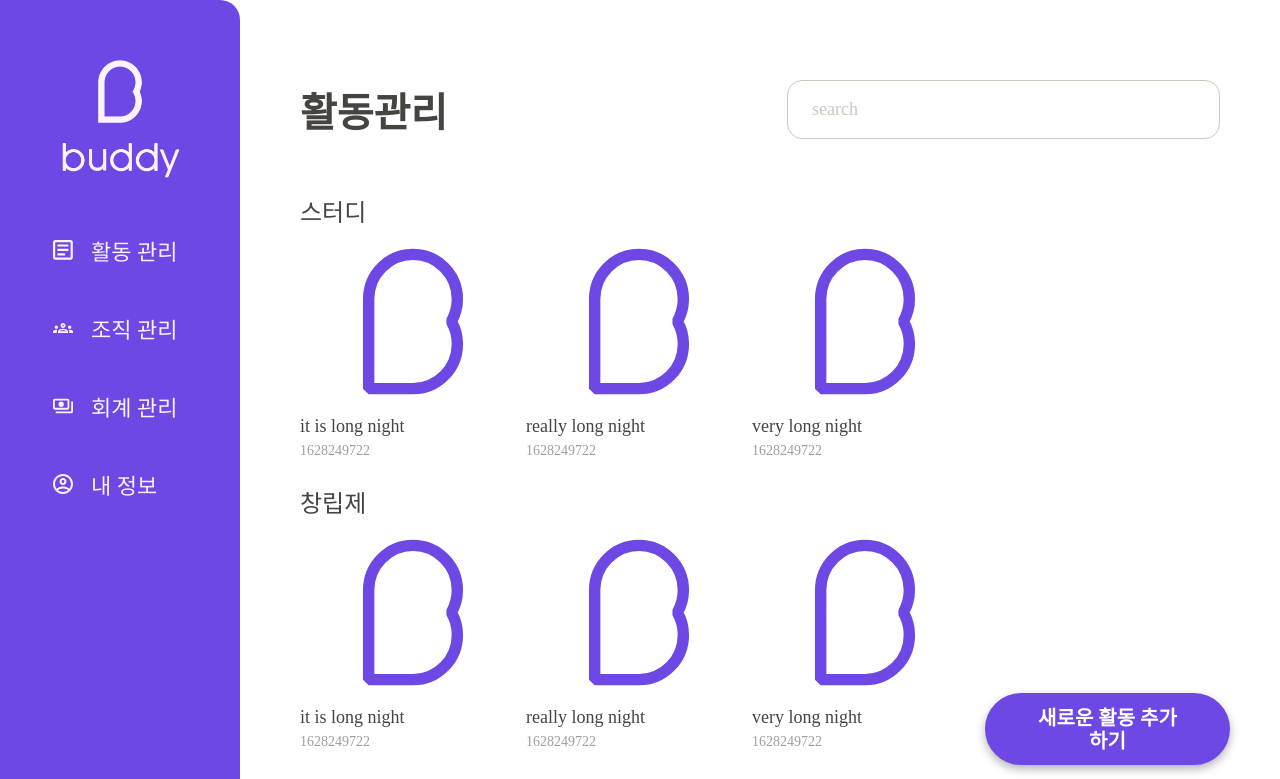
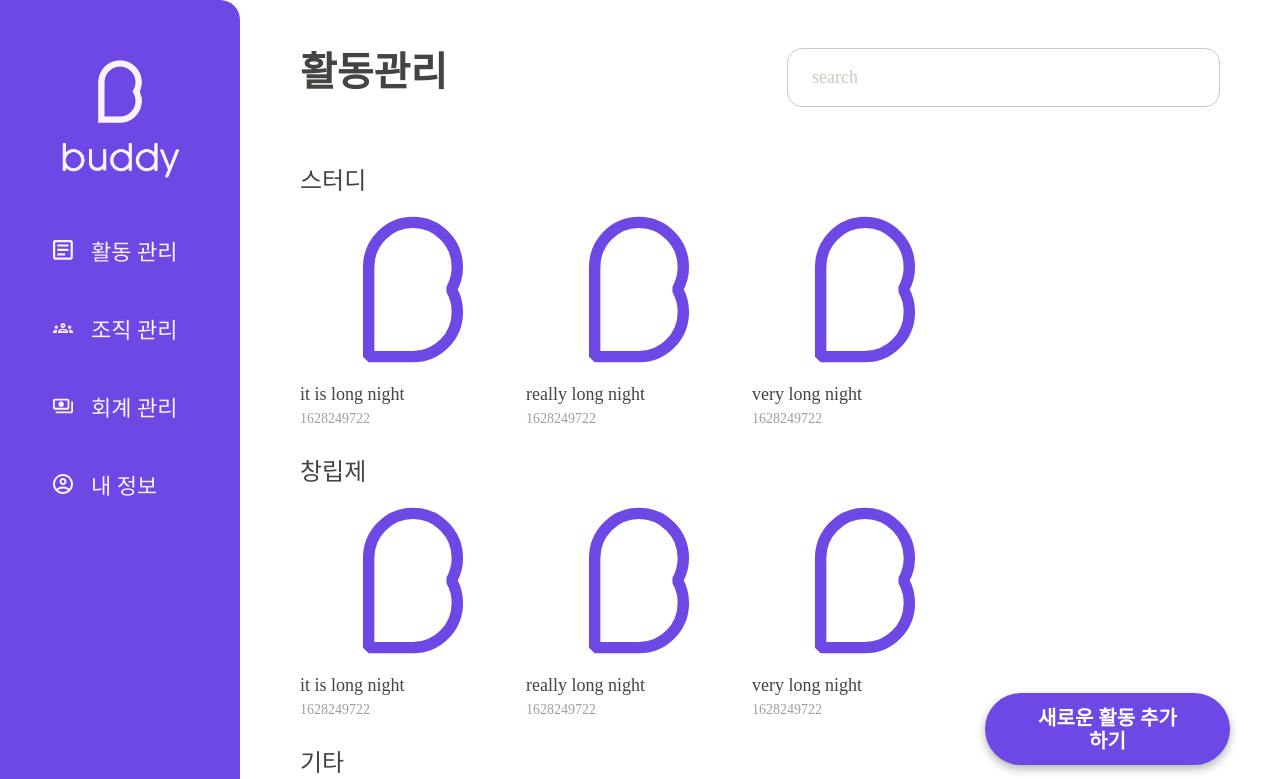
Before and after one commit to kmu-kcc/buddy-frontend, a React (Create React App) app: page /activity/list in a window 1280 px wide. Shown: the top 779 px of the page. Built offline with nearby package versions, Linux system fonts and the light colour scheme; a web font is replaced by a local one.

Commit message:
Align text at activity/list

```diff
--- a/src/pages/activity/List.tsx
+++ b/src/pages/activity/List.tsx
@@ -88,7 +88,7 @@ export const List = () => {
 
   return (
     <Box width='100%' py='48px' px='60px'>
-      <Box isFlex width='100%' mt='32px' alignItems='flex-end' justifyContent='space-between'>
+      <Box isFlex width='100%' justifyContent='space-between'>
         <Text color='#454440' fontSize='40px' fontWeight={700} lineHeight='50px'>활동관리</Text>
         <SearchInput onChange={handleInputChange} value={InputTextValue} placeholder='search' />
       </Box>
```
